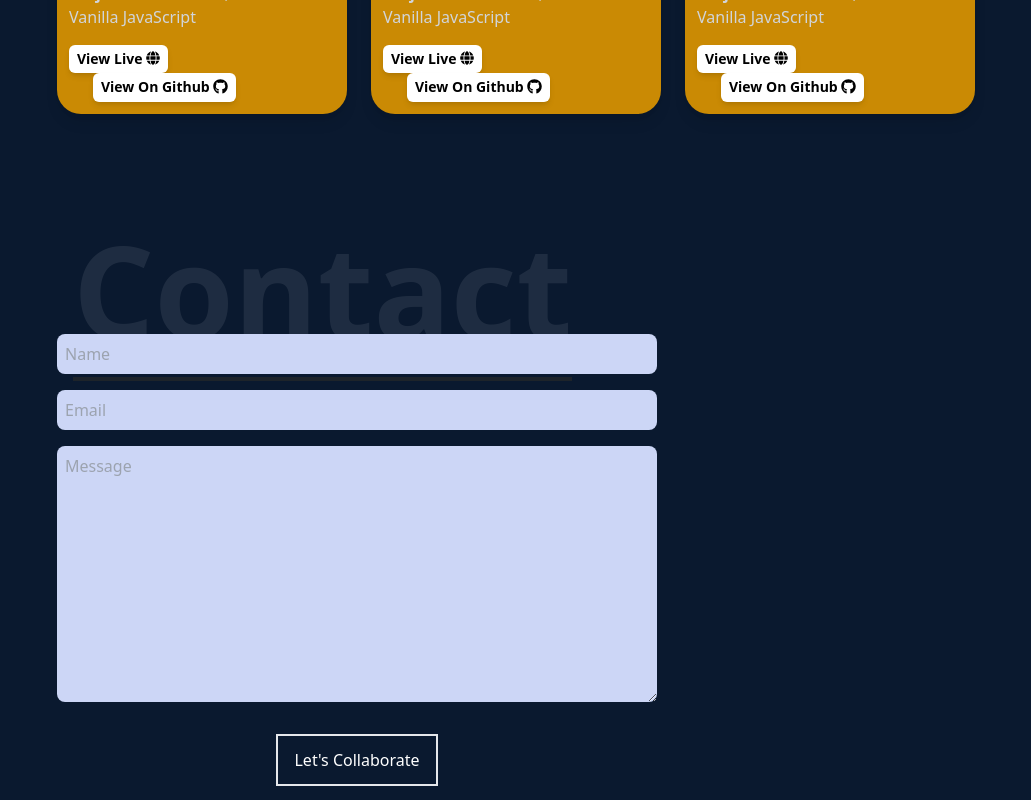
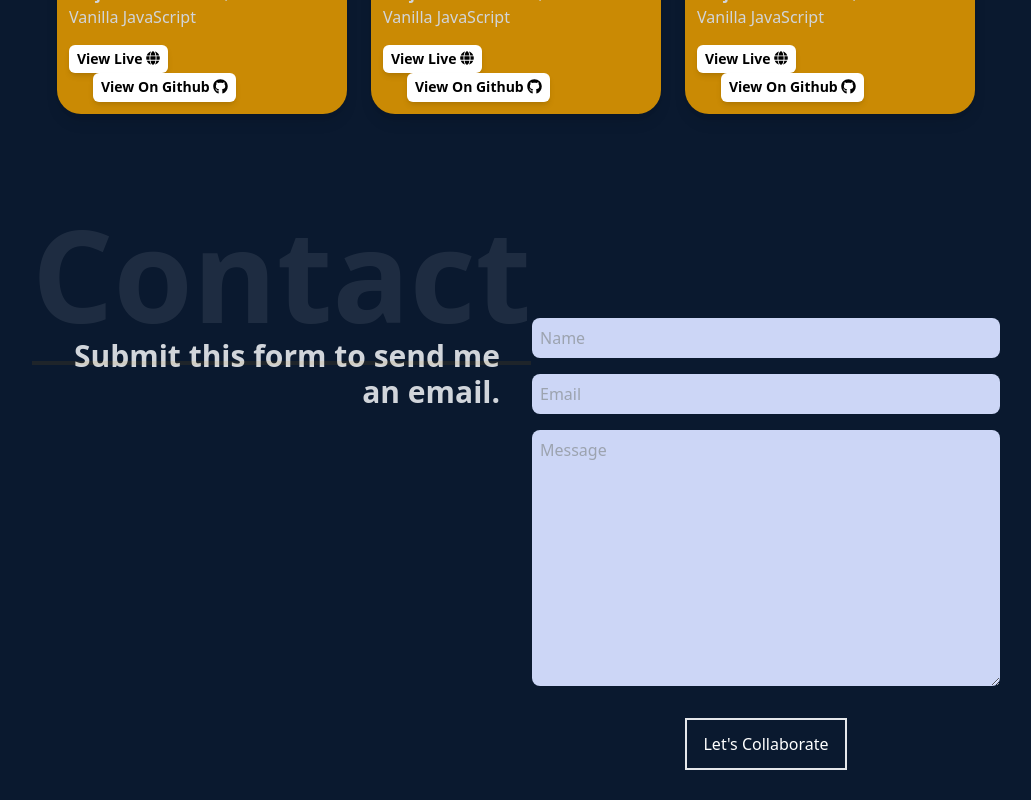
Before and after one commit to segunajibola/portfolio, a React (Create React App) app: page / in a window 1280 px wide. Shown: the part 2980-3780 px from the top of the page, without its empty margins (124-1155 px from the left). Built offline with nearby package versions, Linux system fonts and the light colour scheme; the HTML template or start-up script is replaced by a standard one.

Commit message:
fix skills

```diff
--- a/src/components/Contact.js
+++ b/src/components/Contact.js
@@ -3,9 +3,20 @@ import React from 'react'
 const Contact = () => {
   return (
     <div name='contact' className='w-full text-gray-300 bg-[#0a192f]'>
-      <div className='max-w-[950px] mx-auto p-4 flex flex-col justify-center h-full'>
+      <div className='flex flex-col justify-center items-center w-full h-full'>
+        {/* <div className='relative pt-20 pl-4'>
+            <p className='opacity-10 text-9xl font-bold inline border-b-4 border-yellow-600'>Contact</p>
+        </div> */}
+        <div className='max-w-[1000px] w-full'>
           <div className='relative pt-20 pl-4'>
-            <p className='opacity-10 text-9xl font-bold inline border-b-4 border-yellow-600'>Contact</p>
+            <p className='text-9xl font-bold inline opacity-10 border-b-4 border-yellow-600'>
+              Contact
+            </p>
+          </div>
+        </div>
+        <div className='max-w-[1000px] w-full grid sm:grid-cols-2 gap-8 px-4'>
+          <div className='sm:text-right text-3xl font-bold'>
+            <p>Submit this form to send me an email.</p>
           </div>
           <form method='POST' action="https://getform.io/f/a699a1b2-f225-434e-b317-1fbbde8e006c" className='relative flex flex-col max-w-[600px] w-full -mt-5'>
               <input className='bg-[#ccd6f6] rounded-lg p-2' type="text" placeholder='Name' name='name' />
@@ -15,6 +26,7 @@ const Contact = () => {
           </form>
         </div>
       </div>
+    </div>
   )
 }
 
```
Lines whose indentation alone changed are shown as unchanged.
